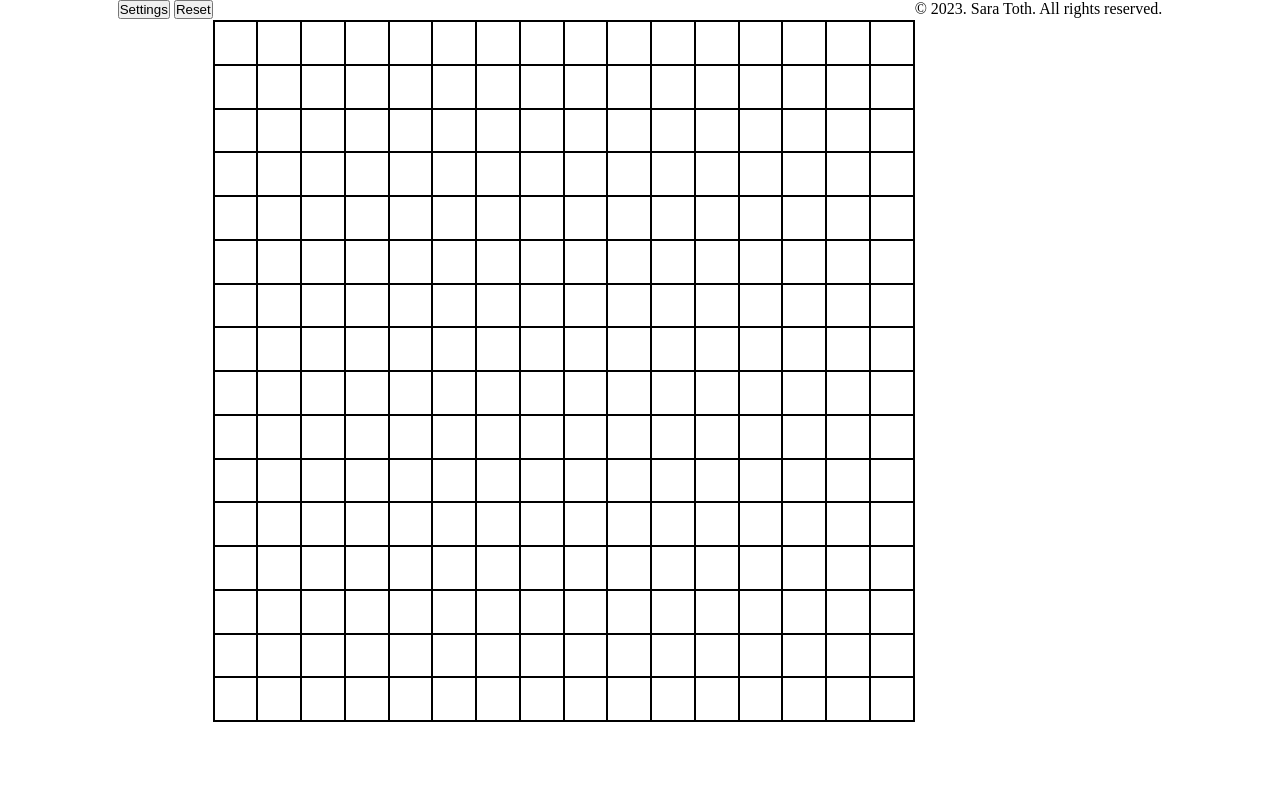
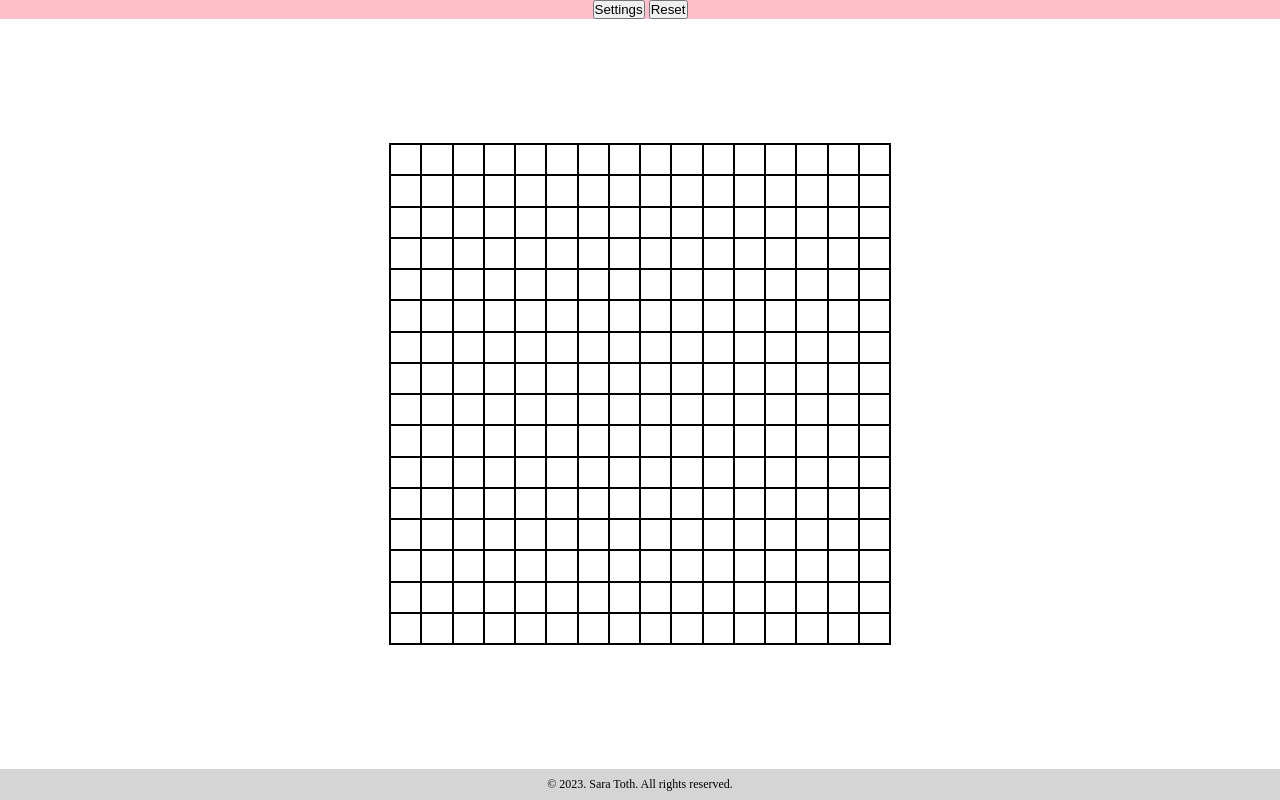
Before and after one commit to sweetnightkitty/etch-sketch, a plain HTML site: page index.html in a window 1280 px wide. Drawn offline with Linux system fonts and the light colour scheme.

Commit message:
Add flexbox properties to layout header, content and footer.

```diff
--- a/styles.css
+++ b/styles.css
@@ -5,13 +5,28 @@
 body {
     min-height: 100vh;
     display: flex;
+    flex-direction: column;
+}
+
+header {
+    background-color: pink;
+    display: flex;
     justify-content: center;
+    align-items: center;
+}
+
+
+
+.content {
+    flex: 1;
+    display: flex;
+    justify-content: center;
+    align-items: center;
 }
 
 .container {
-    margin-top: 20px;
-    height: 700px;
-    width: 700px;
+    height: 500px;
+    width: 500px;
     background-color: blue;
     display: flex;
     justify-content: stretch;
@@ -29,3 +44,12 @@ body {
     background-color: white;
     flex: 1;
 }
+
+footer {
+    background-color: rgb(213, 213, 213);
+    display: flex;
+    justify-content: center;
+    align-items: center;
+    padding: 8px;
+    font-size: 12px;
+}
```
